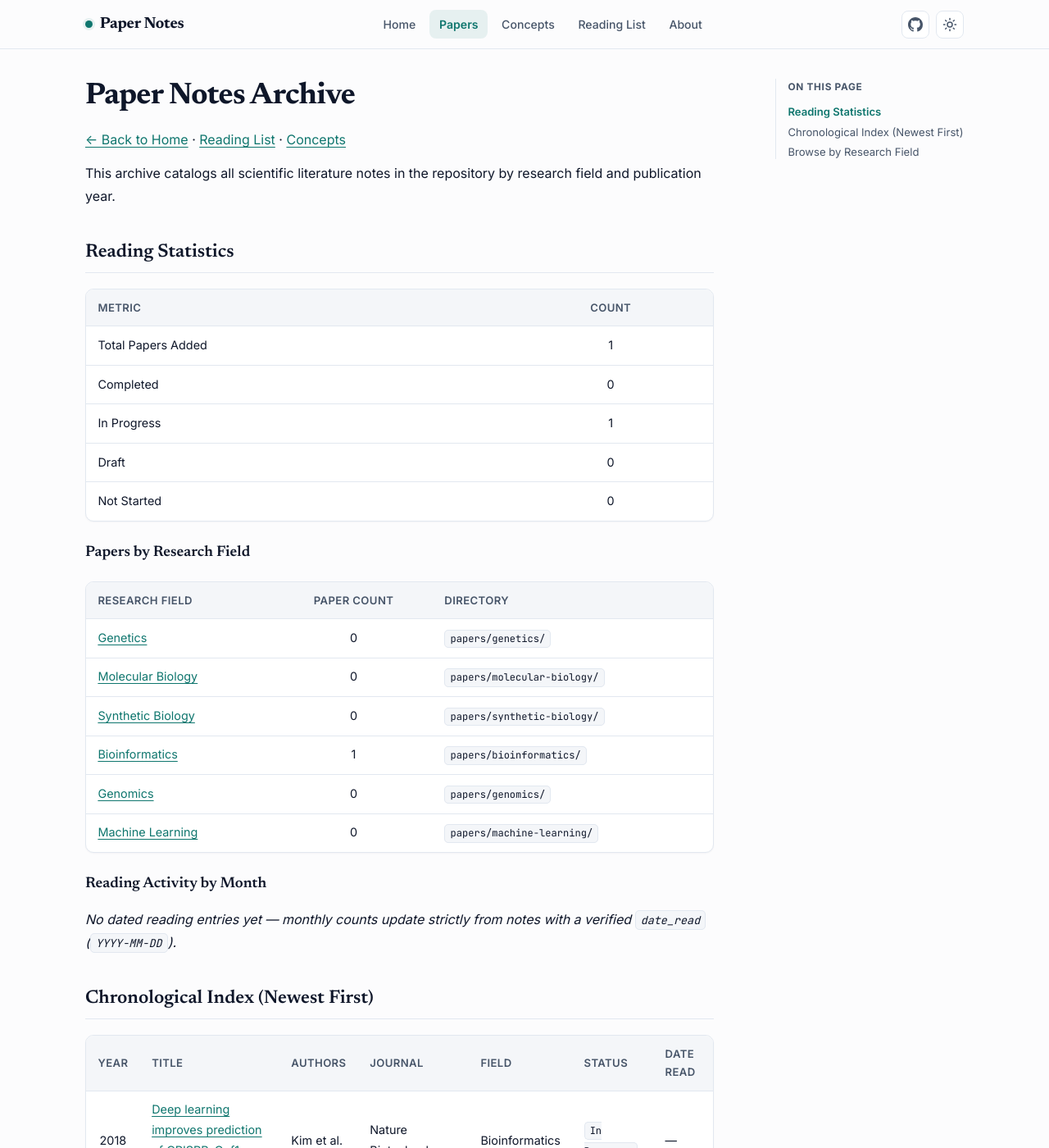
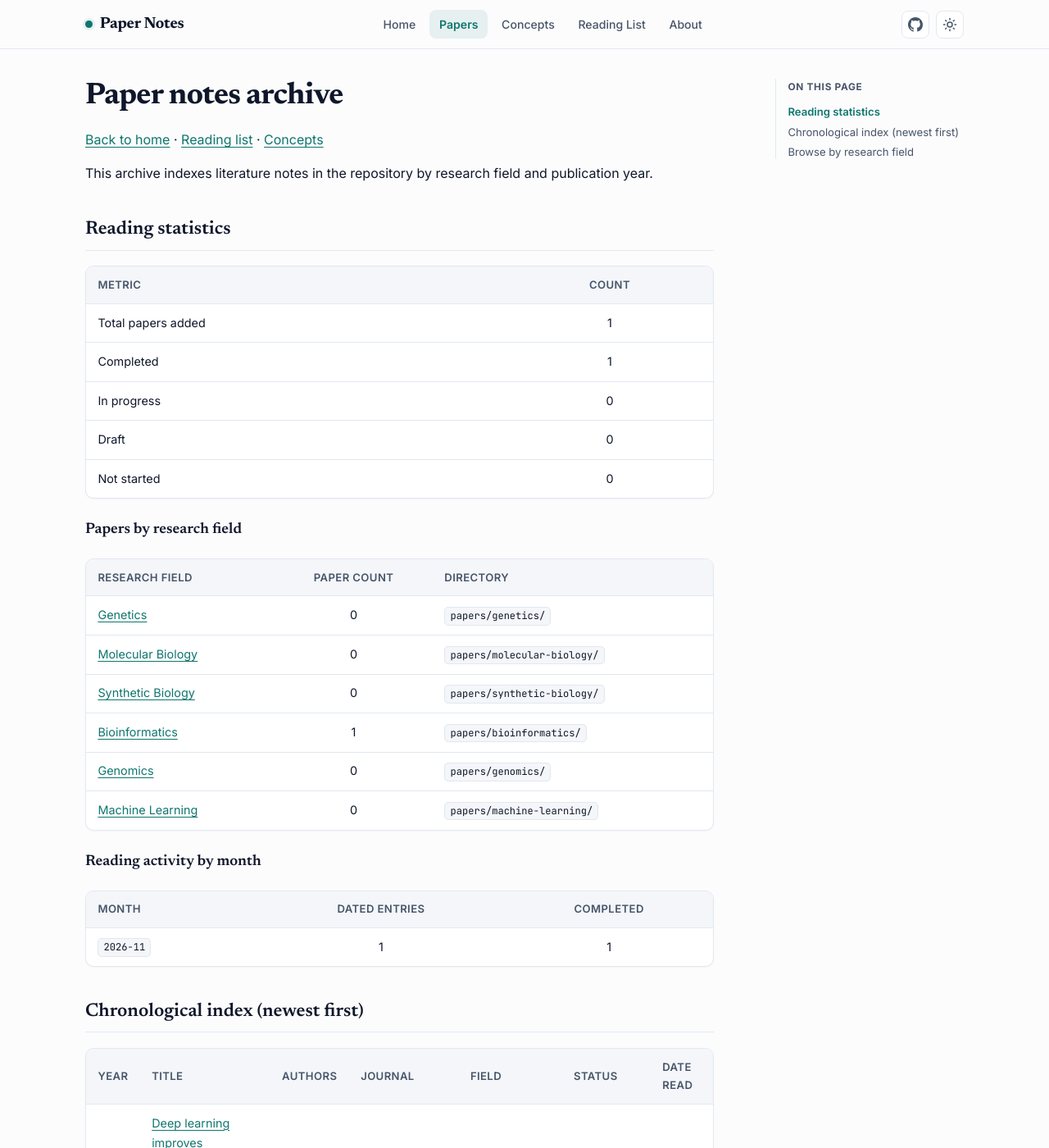
Before and after one commit to tranphuongminh2346/paper-notes, a Jekyll site: the page built from papers/README.md, in a window 1280 px wide and 1400 px high. Shown: the whole window at 82% size. Built offline with Jekyll 4.4.1, drawn with Linux system fonts in a browser that asks for light colours; our own code applies the rules of GitHub Pages for plain Markdown files; some of the changed text lies outside the part shown.

Commit message:
Complete reading notes for Kim et al. (2018) on DeepCpf1

```diff
--- a/papers/README.md
+++ b/papers/README.md
@@ -1,22 +1,22 @@
-# Paper Notes Archive
+# Paper notes archive
 
-[← Back to Home](../README.md) · [Reading List](../reading-list.md) · [Concepts](../concepts/README.md)
+[Back to home](../README.md) · [Reading list](../reading-list.md) · [Concepts](../concepts/README.md)
 
-This archive catalogs all scientific literature notes in the repository by research field and publication year.
+This archive indexes literature notes in the repository by research field and publication year.
 
-## Reading Statistics
+## Reading statistics
 
 | Metric | Count |
 | :--- | :---: |
-| Total Papers Added | 1 |
-| Completed | 0 |
-| In Progress | 1 |
+| Total papers added | 1 |
+| Completed | 1 |
+| In progress | 0 |
 | Draft | 0 |
-| Not Started | 0 |
+| Not started | 0 |
 
-### Papers by Research Field
+### Papers by research field
 
-| Research Field | Paper Count | Directory |
+| Research field | Paper count | Directory |
 | :--- | :---: | :--- |
 | [Genetics](genetics/README.md) | 0 | `papers/genetics/` |
 | [Molecular Biology](molecular-biology/README.md) | 0 | `papers/molecular-biology/` |
@@ -25,38 +25,40 @@ This archive catalogs all scientific literature notes in the repository by resea
 | [Genomics](genomics/README.md) | 0 | `papers/genomics/` |
 | [Machine Learning](machine-learning/README.md) | 0 | `papers/machine-learning/` |
 
-### Reading Activity by Month
+### Reading activity by month
 
-*No dated reading entries yet — monthly counts update strictly from notes with a verified `date_read` (`YYYY-MM-DD`).*
+| Month | Dated entries | Completed |
+| :--- | :---: | :---: |
+| `2026-11` | 1 | 1 |
 
-## Chronological Index (Newest First)
+## Chronological index (newest first)
 
-| Year | Title | Authors | Journal | Field | Status | Date Read |
+| Year | Title | Authors | Journal | Field | Status | Date read |
 | :---: | :--- | :--- | :--- | :--- | :--- | :--- |
-| 2018 | [Deep learning improves prediction of CRISPR–Cpf1 guide RNA activity](bioinformatics/2018-kim-deep-learning-crispr-cpf1.md) | Kim et al. | Nature Biotechnology | Bioinformatics | `In Progress` | — |
+| 2018 | [Deep learning improves prediction of CRISPR–Cpf1 guide RNA activity](bioinformatics/2018-kim-deep-learning-crispr-cpf1.md) | Kim et al. | Nature Biotechnology | Bioinformatics | `Completed` | 2026-11-27 |
 
-## Browse by Research Field
+## Browse by research field
 
 ### [Genetics](genetics/README.md)
 
-*No notes in this category yet.*
+No notes in this category yet.
 
 ### [Molecular Biology](molecular-biology/README.md)
 
-*No notes in this category yet.*
+No notes in this category yet.
 
 ### [Synthetic Biology](synthetic-biology/README.md)
 
-*No notes in this category yet.*
+No notes in this category yet.
 
 ### [Bioinformatics](bioinformatics/README.md)
 
-- [Deep learning improves prediction of CRISPR–Cpf1 guide RNA activity](bioinformatics/2018-kim-deep-learning-crispr-cpf1.md) — Kim et al. (2018) · `In Progress`
+- [Deep learning improves prediction of CRISPR–Cpf1 guide RNA activity](bioinformatics/2018-kim-deep-learning-crispr-cpf1.md), Kim et al. (2018), `Completed`
 
 ### [Genomics](genomics/README.md)
 
-*No notes in this category yet.*
+No notes in this category yet.
 
 ### [Machine Learning](machine-learning/README.md)
 
-*No notes in this category yet.*
+No notes in this category yet.
```
Also changed, not shown: papers/bioinformatics/2018-kim-deep-learning-crispr-cpf1.md (+88 -59 lines), papers/bioinformatics/README.md (+4 -4 lines), reading-list.md (+15 -9 lines), README.md.
